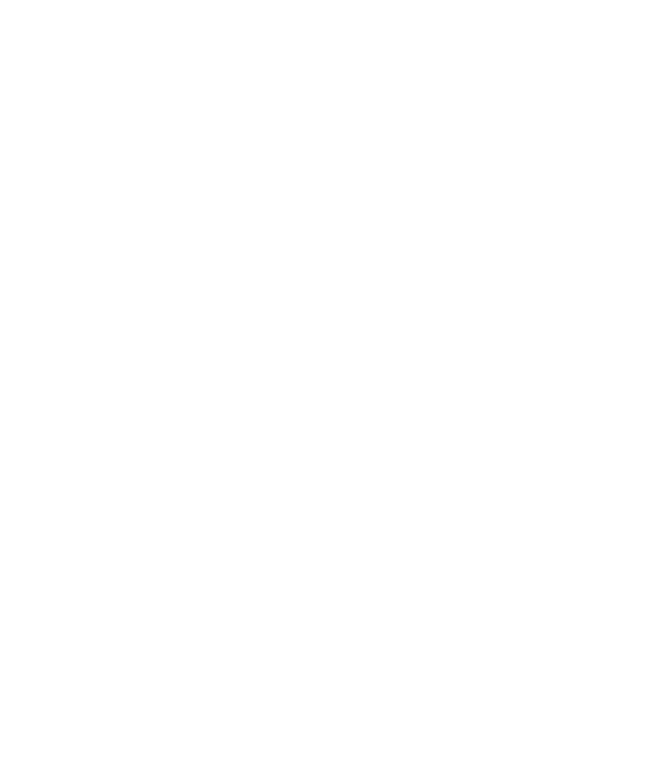
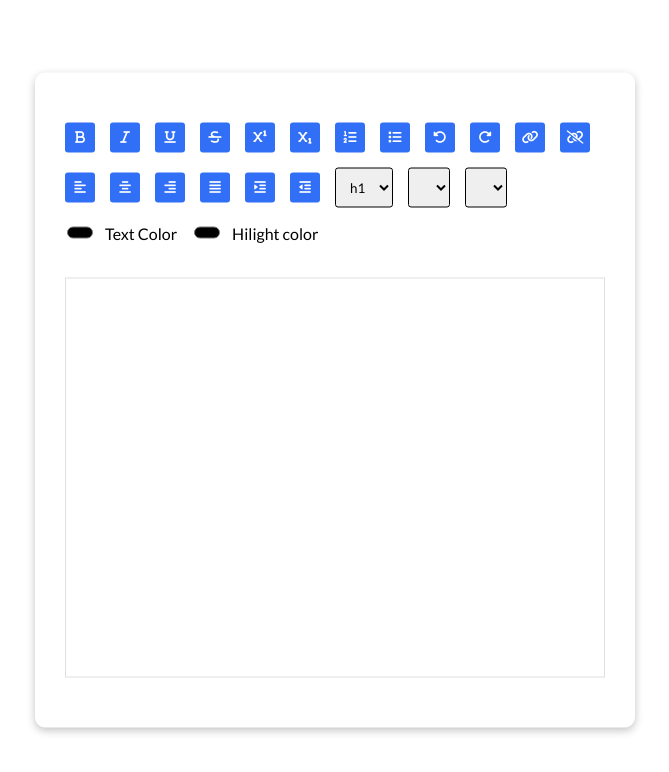
Before and after one commit to w3modabbir/Text-Editore, a plain HTML site: page index.html in a window 1280 px wide. Shown: the whole page, without its empty margins (305-974 px from the left). Drawn offline with Linux system fonts and the light colour scheme.

Commit message:
html, css, js, design done

```diff
--- a/css/style.css
+++ b/css/style.css
@@ -30,5 +30,85 @@
 
 
   /*========= text editor part start here ========== */
+  .editor_main{
+    background-color: #fff;
+    width: 600px;
+    padding: 50px 30px;
+    box-shadow: rgba(0, 0, 0, 0.24) 0px 3px 8px;
+    position: absolute;
+    top: 50%;
+    left: 50%;
+    border-radius: 10px;
+    transform: translate(-50%, -50%);
+    -webkit-border-radius: 10px;
+    -moz-border-radius: 10px;
+    -ms-border-radius: 10px;
+    -o-border-radius: 10px;
+    -webkit-transform: translate(-50%, -50%);
+    -moz-transform: translate(-50%, -50%);
+    -ms-transform: translate(-50%, -50%);
+    -o-transform: translate(-50%, -50%);
+}
+.editore_button{
+    display: flex;
+    flex-wrap: wrap;
+    align-items: center;
+    gap: 15px;
+}
+button{
+    border: none;
+    outline: none;
+    font-style: italic;
+    background-color: #316FF6;
+    display: grid;
+    place-items: center;
+    color: #fff;
+    width: 30px;
+    height: 30px;
+    border-radius: 3px;
+    -webkit-border-radius: 3px;
+    -moz-border-radius: 3px;
+    -ms-border-radius: 3px;
+    -o-border-radius: 3px;
+    cursor: pointer;
+}
+select{
+    padding: 10px;
+    border: 1px solid #000;
+    border-radius: 3px;
+    -webkit-border-radius: 3px;
+    -moz-border-radius: 3px;
+    -ms-border-radius: 3px;
+    -o-border-radius: 3px;
+}
+.input_color{
+    display: flex;
+    align-items: center;
+    gap: 10px;
+}
+input[type="color"] {
+    appearance: none;
+    -webkit-appearance: none;
+    -moz-appearance: none;
+    background-color: transparent;
+    width: 30px;
+    height: 20px;
+    border: none;
+    cursor: pointer;
+}
+input[type="color"]::-webkit-color-swatch{
+    border-radius: 15px;
+    box-shadow: rgba(17, 12, 46, 0.15) 0px 48px 100px 0px;
+    -webkit-border-radius: 15px;
+    -moz-border-radius: 15px;
+    -ms-border-radius: 15px;
+    -o-border-radius: 15px;
+}
 
+#input_text{
+    margin-top: 35px;
+    padding: 25px;
+    border: 1px solid #dddfe2;
+    height: 50vh;
+}
   /*========= text editor part end here ========== */
--- a/index.html
+++ b/index.html
@@ -4,13 +4,105 @@
     <meta charset="UTF-8">
     <meta name="viewport" content="width=device-width, initial-scale=1.0">
     <title>Text-Editore</title>
+    <!-- fonts awesome all here  -->
+    <link rel="stylesheet" href="https://cdnjs.cloudflare.com/ajax/libs/font-awesome/6.5.1/css/all.min.css" integrity="sha512-DTOQO9RWCH3ppGqcWaEA1BIZOC6xxalwEsw9c2QQeAIftl+Vegovlnee1c9QX4TctnWMn13TZye+giMm8e2LwA==" crossorigin="anonymous" referrerpolicy="no-referrer" />
+    <!-- fonts awesome all here  -->
     <!--=========== css all link here ========== -->
     <link rel="stylesheet" href="./css/style.css">
     <!--=========== css all link here ========== -->
 </head>
 <body>
     <!--============ text editore part start here =========== -->
-    <div></div>
+    <div class="editor_main">
+        <div class="editore_button">
+            <button id="blod" class="option_btn">
+                <i class="fa-solid fa-bold"></i>
+            </button>
+            <button id="italic" class="option_btn">
+                <i class="fa-solid fa-italic"></i>
+            </button>
+            <button id="underline" class="option_btn">
+                <i class="fa-solid fa-underline"></i>
+            </button>
+            <button id="strikethrough" class="option_btn">
+                <i class="fa-solid fa-strikethrough"></i>
+            </button>
+            <button id="superscript" class="option_btn">
+                <i class="fa-solid fa-superscript"></i>
+            </button>
+            <button id="subscript" class="option_btn">
+                <i class="fa-solid fa-subscript"></i>
+            </button>
+
+
+            <button id="insertorderlist" class="option_btn">
+                <i class="fa-solid fa-list-ol"></i>
+            </button>
+            <button id="insertunorderlist" class="option_btn">
+                <i class="fa-solid fa-list"></i>
+            </button>
+            <button id="rotate_left" class="option_btn">
+                <i class="fa-solid fa-rotate-left"></i>
+            </button>
+            <button id="rotate_right" class="option_btn">
+                <i class="fa-solid fa-rotate-right"></i>
+            </button>
+
+
+            <button id="link" class="option_btn">
+                <i class="fa-solid fa-link"></i>
+            </button>
+            <button id="unlink" class="option_btn">
+                <i class="fa-solid fa-link-slash"></i>
+            </button>
+
+
+            <button id="align_left"  class="option_btn">
+                <i class="fa-solid fa-align-left"></i>
+            </button>
+            <button id="align_center"  class="option_btn">
+                <i class="fa-solid fa-align-center"></i>
+            </button>
+            <button id="align_right"  class="option_btn">
+                <i class="fa-solid fa-align-right"></i>
+            </button>
+            <button id="align_justify"  class="option_btn">
+                <i class="fa-solid fa-align-justify"></i>
+            </button>
+            <button id="indent"  class="option_btn">
+                <i class="fa-solid fa-indent"></i>
+            </button>
+            <button id="outdent"  class="option_btn">
+                <i class="fa-solid fa-outdent"></i>
+            </button>
+
+            <select  id="formatebolock">
+                <div class="adv_option">
+                    <option value="h1">h1</option>
+                    <option value="h2">h2</option>
+                    <option value="h3">h3</option>
+                    <option value="h4">h4</option>
+                    <option value="h5">h5</option>
+                    <option value="h6">h6</option>
+                </div>
+            </select>
+
+
+            <select id="fontname" class="adv_option"></select>
+            <select id="font_size" class="adv_option"></select>
+            <div class="input_color">
+                <input type="color" id="color" class="adv_option">
+                <label for="text_color">Text Color</label>
+            </div>
+            <div class="input_color">
+                <input type="color" id="blackcolor" class="adv_option">
+                <label for="blackcolor">Hilight color</label>
+            </div>
+        </div>
+        <div id="input_text" contenteditable="true">
+
+        </div>
+    </div>
     <!--============ text editore part end here =========== -->
 
 
--- a/js/custorm.js
+++ b/js/custorm.js
@@ -0,0 +1,5 @@
+let optionBtn = document.querySelectorAll(".option_btn");
+let advanceBtnOption = document.querySelectorAll(".adv_option");
+let fontNmae = document.querySelector("#fontname")
+let fontSize = document.querySelector("#font_size")
+let input = document.querySelector(".input_text")
```
